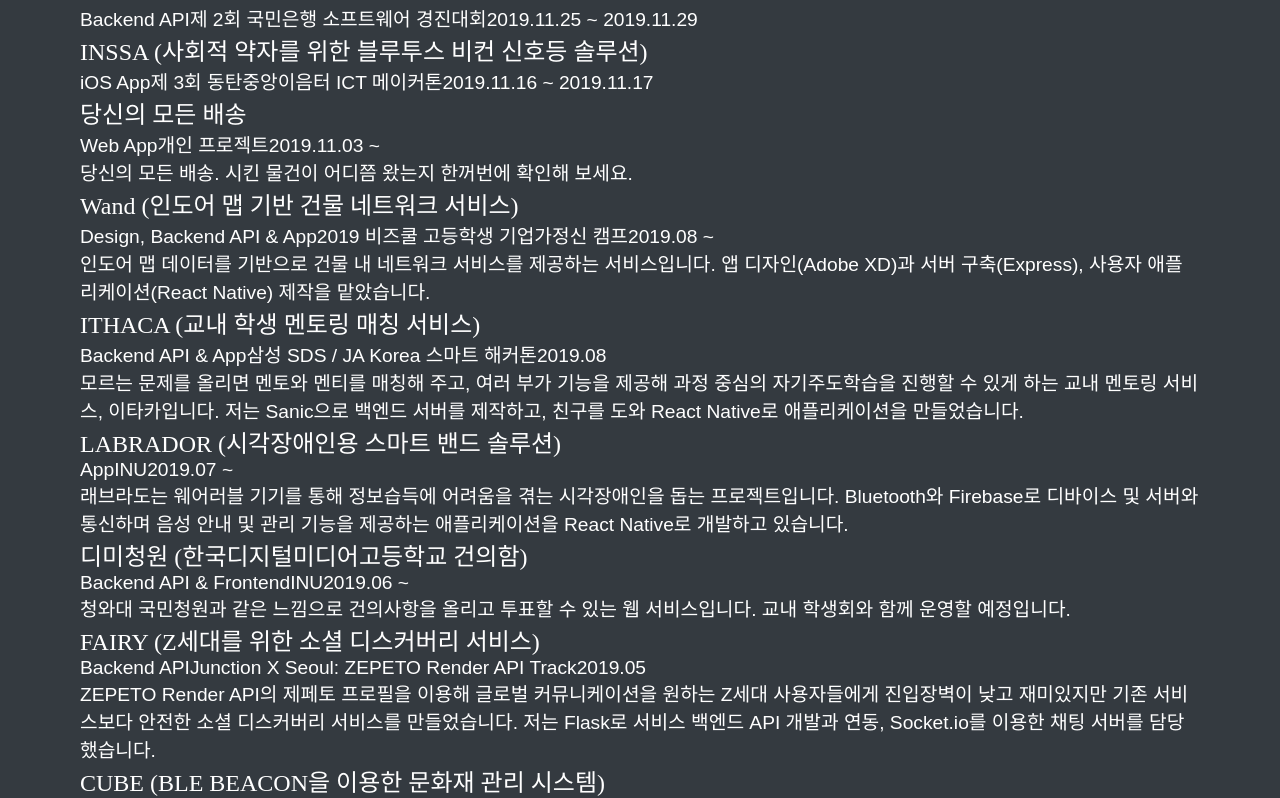
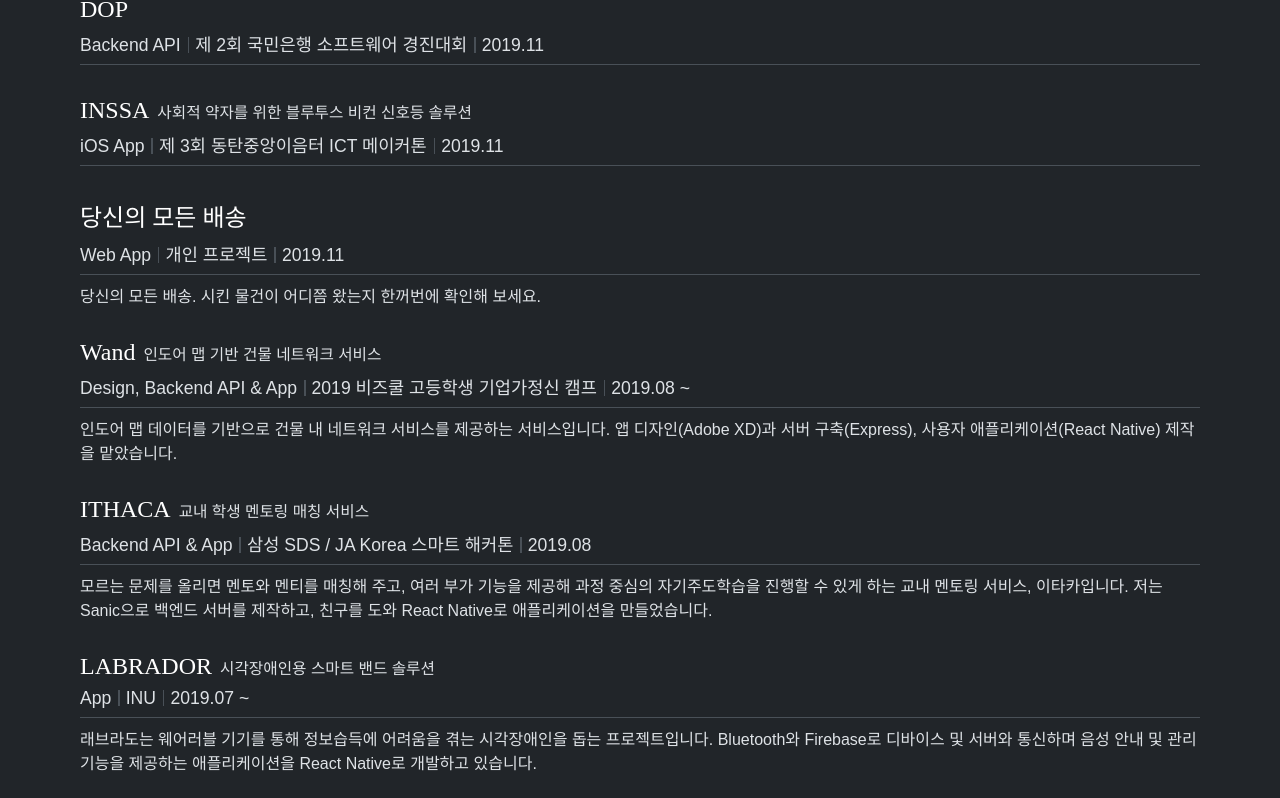
Before and after one commit to junhoyeo/resume-v2, a React (Create React App) app: page / in a window 1280 px wide. Shown: the part 322-1120 px from the top of the page. Built offline with nearby package versions, Linux system fonts and the light colour scheme; a web font is replaced by a local one.

Commit message:
fix: style Project component

```diff
--- a/src/components/Project.tsx
+++ b/src/components/Project.tsx
@@ -1,18 +1,52 @@
 import React from 'react';
 import styled from 'styled-components';
 
-const Container = styled.div``;
+const Container = styled.div`
+  margin: 2rem 0;
+`;
 
-const Name = styled.h2``;
+const Title = styled.h2`
+  font-size: 1.5rem;
+  color: white;
+  margin-bottom: 0.5rem;
+`;
 
-const Info = styled.div``;
+const Subtitle = styled.span`
+  font-size: 0.98rem;
+  margin-left: 0.5rem;
+`;
 
-const Detail = styled.span``;
+const Info = styled.div`
+  margin-bottom: 0.5rem;
+  padding-bottom: 0.5rem;
+  border-bottom: 1px solid #495057;
+`;
 
-const Desc = styled.p``;
+const Detail = styled.span`
+  font-size: 1.1rem;
+  position: relative;
+  padding-right: 0.4rem;
+  margin-right: 0.5rem;
+
+  &:not(:last-child)::after {
+    content: '';
+    position: absolute;
+    top: 50%;
+    right: -2px;
+    transform: translateY(-50%);
+    width: 1.5px;
+    height: 1rem;
+    background: #495057;
+  }
+`;
+
+const Desc = styled.p`
+  font-size: 1rem;
+`;
 
 interface IProject {
-  name: string;
+  title: string;
+  subtitle?: string;
   part: string;
   event: string;
   date: string;
@@ -24,11 +58,14 @@
 }
 
 export default ({ project }: IProjectProps) => {
-  const { name, part, event, date, desc }: IProject = project;
+  const { title, subtitle, part, event, date, desc }: IProject = project;
 
   return (
     <Container>
-      <Name>{name}</Name>
+      <Title>
+        {title}
+        <Subtitle>{subtitle}</Subtitle>
+      </Title>
       <Info>
         <Detail>{part}</Detail>
         <Detail>{event}</Detail>
--- a/src/data/projects.json
+++ b/src/data/projects.json
@@ -1,90 +1,100 @@
 [
   {
-    "name": "DOP",
+    "title": "DOP",
     "part": "Backend API",
     "event": "제 2회 국민은행 소프트웨어 경진대회",
-    "date": "2019.11.25 ~ 2019.11.29",
+    "date": "2019.11",
     "desc": ""
   },
   {
-    "name": "INSSA (사회적 약자를 위한 블루투스 비컨 신호등 솔루션)",
+    "title": "INSSA",
+    "subtitle": "사회적 약자를 위한 블루투스 비컨 신호등 솔루션",
     "part": "iOS App",
     "event": "제 3회 동탄중앙이음터 ICT 메이커톤",
-    "date": "2019.11.16 ~ 2019.11.17",
+    "date": "2019.11",
     "desc": ""
   },
   {
-    "name": "당신의 모든 배송",
+    "title": "당신의 모든 배송",
     "part": "Web App",
     "event": "개인 프로젝트",
-    "date": "2019.11.03 ~",
+    "date": "2019.11",
     "desc": "당신의 모든 배송. 시킨 물건이 어디쯤 왔는지 한꺼번에 확인해 보세요."
   },
   {
-    "name": "Wand (인도어 맵 기반 건물 네트워크 서비스)",
+    "title": "Wand",
+    "subtitle": "인도어 맵 기반 건물 네트워크 서비스",
     "part": "Design, Backend API & App",
     "event": "2019 비즈쿨 고등학생 기업가정신 캠프",
     "date": "2019.08 ~",
     "desc": "인도어 맵 데이터를 기반으로 건물 내 네트워크 서비스를 제공하는 서비스입니다. 앱 디자인(Adobe XD)과 서버 구축(Express), 사용자 애플리케이션(React Native) 제작을 맡았습니다."
   },
   {
-    "name": "ITHACA (교내 학생 멘토링 매칭 서비스)",
+    "title": "ITHACA",
+    "subtitle": "교내 학생 멘토링 매칭 서비스",
     "part": "Backend API & App",
     "event": "삼성 SDS / JA Korea 스마트 해커톤",
     "date": "2019.08",
     "desc": "모르는 문제를 올리면 멘토와 멘티를 매칭해 주고, 여러 부가 기능을 제공해 과정 중심의 자기주도학습을 진행할 수 있게 하는 교내 멘토링 서비스, 이타카입니다. 저는 Sanic으로 백엔드 서버를 제작하고, 친구를 도와 React Native로 애플리케이션을 만들었습니다."
   },
   {
-    "name": "LABRADOR (시각장애인용 스마트 밴드 솔루션)",
+    "title": "LABRADOR",
+    "subtitle": "시각장애인용 스마트 밴드 솔루션",
     "part": "App",
     "event": "INU",
     "date": "2019.07 ~",
     "desc": "래브라도는 웨어러블 기기를 통해 정보습득에 어려움을 겪는 시각장애인을 돕는 프로젝트입니다. Bluetooth와 Firebase로 디바이스 및 서버와 통신하며 음성 안내 및 관리 기능을 제공하는 애플리케이션을 React Native로 개발하고 있습니다."
   },
   {
-    "name": "디미청원 (한국디지털미디어고등학교 건의함)",
+    "title": "디미청원",
+    "subtitle": "한국디지털미디어고등학교 건의함",
     "part": "Backend API & Frontend",
     "event": "INU",
     "date": "2019.06 ~",
     "desc": "청와대 국민청원과 같은 느낌으로 건의사항을 올리고 투표할 수 있는 웹 서비스입니다. 교내 학생회와 함께 운영할 예정입니다."
   },
   {
-    "name": "FAIRY (Z세대를 위한 소셜 디스커버리 서비스)",
+    "title": "FAIRY",
+    "subtitle": "Z세대를 위한 소셜 디스커버리 서비스",
     "part": "Backend API",
     "event": "Junction X Seoul: ZEPETO Render API Track",
     "date": "2019.05",
     "desc": "ZEPETO Render API의 제페토 프로필을 이용해 글로벌 커뮤니케이션을 원하는 Z세대 사용자들에게 진입장벽이 낮고 재미있지만 기존 서비스보다 안전한 소셜 디스커버리 서비스를 만들었습니다. 저는 Flask로 서비스 백엔드 API 개발과 연동, Socket.io를 이용한 채팅 서버를 담당했습니다."
   },
   {
-    "name": "CUBE (BLE BEACON을 이용한 문화재 관리 시스템)",
+    "title": "CUBE",
+    "subtitle": "BLE BEACON을 이용한 문화재 관리 시스템",
     "part": "Web App",
     "event": "18th AppJam",
     "date": "2019.04",
     "desc": "문화재를 전시할 때 관리자가 주변 환경을 모니터링할 수 있게 하고, 비컨으로서 정보를 관람객에게 브로드캐스팅하는 진열대 시스템입니다. 프로젝트 전체를 기획하고, Vue.js를 이용한 모바일 웹 앱을 개발했습니다."
   },
   {
-    "name": "점찍이 (MBED 기반 시각장애인 지원 솔루션)",
+    "title": "점찍이",
+    "subtitle": "MBED 기반 시각장애인 지원 솔루션",
     "part": "Backend API",
     "event": "Seoul HW Hackathon",
     "date": "2019.03",
     "desc": "앱을 통해 촬영한 사진에서 OCR로 글자를 추출한 뒤, 서버에서 점자로 변환한 값을 보드로 전달해, 솔레노이드 벨브로 점자를 나타내는 솔루션입니다. Flask로 OCR, 텍스트 점자 변환 및 페이징을 제공하는 API를 개발했습니다."
   },
   {
-    "name": "DIMIGO.IN (한국디지털미디어고등학교 인트라넷 서비스)",
+    "title": "DIMIGO.IN",
+    "subtitle": "한국디지털미디어고등학교 인트라넷 서비스",
     "part": "Frontend",
     "event": "JnJ Communications",
     "date": "2019.02 ~",
     "desc": "교내 시스템 전산화 프로젝트 디미고인에서 프론트엔드 관리자로 활동하고 있습니다. 동아리, 방과후, 인강실, 멘토링 등 각종 신청 및 교사용 관리 페이지 등의 서비스를 개발하고, 유지보수하고 있습니다."
   },
   {
-    "name": "BISS (블록체인 기반 IOT 보안 솔루션)",
+    "title": "BISS",
+    "subtitle": "블록체인 기반 IOT 보안 솔루션",
     "part": "Backend API & Blockchain",
     "event": "Jeju Blockchain Hackathon",
     "date": "2018.11",
     "desc": "IoT 디바이스의 펌웨어를 업데이트하거나 데이터를 주고받을 때 GroundX의 Klaytn을 이용해서 무결성을 검증할 수 있도록 하는 솔루션입니다. Flask로 백엔드 서버를 개발하고, Solidity로 Klaytn Smart Contract를 작성했습니다."
   },
   {
-    "name": "은여울중학교 카카오톡 챗봇",
+    "title": "은여울중학교 카카오톡 챗봇",
     "part": "Backend",
     "event": "(경기)은여울중학교",
     "date": "2018.03",
--- a/src/global.scss
+++ b/src/global.scss
@@ -15,12 +15,12 @@
 * {
   user-select: none;
   font-family: 'NanumBarunpen', sans-serif;
-  color: white;
+  color: #dee2e6;
 }
 
 body {
   margin: 0;
-  background-color: #343a40;
+  background-color: #212529;
 }
 
 h1, h2, h3, h4, h5, h6 {
```
